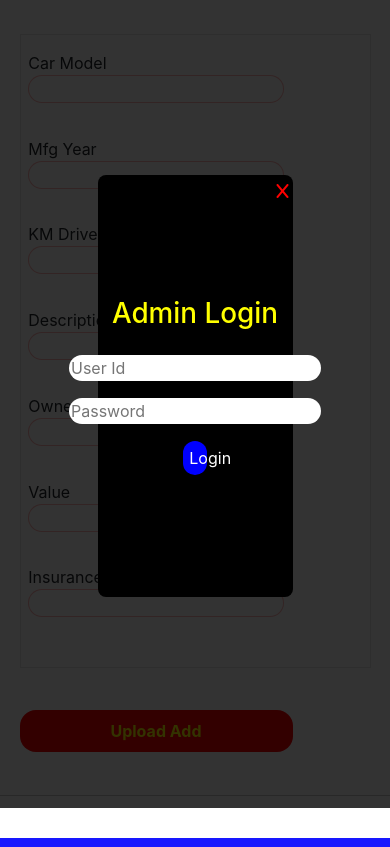
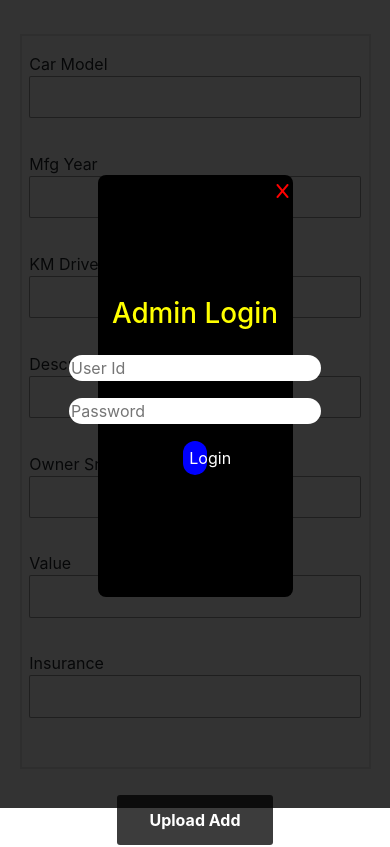
Before and after one commit to Rupam-B/Car-Relation-bsp, a React (Create React App) app: page /SellCarPortal in a window 390 px wide. Shown: the part 880-1727 px from the top of the page. Built offline with nearby package versions, Linux system fonts and the light colour scheme.

Commit message:
fourth commit

```diff
--- a/src/Components/DisplayCarDetailsPage/DispCarStyle.css
+++ b/src/Components/DisplayCarDetailsPage/DispCarStyle.css
@@ -47,6 +47,7 @@
     display: flex;
     flex-direction: column;
     align-items: center;
+    padding-top: 2vh;
 }
 .Car-EnquiryForm-div input{
     width: 80%;
@@ -76,11 +77,11 @@
 }
 .Enquiry-Submit-btn{
     margin-top: 5vh;
-    background-color: rgb(0, 0, 255);
-    color: white;
+    background-color: rgba(12, 12, 12, 0.8);
+        color: white;
     width: 12vh;
     height: 5vh;
-    border-radius: 1rem;
+    border-radius: 3px;
     border: none;
 }
 .Enquiry-Submit-btn:hover{
@@ -120,7 +121,7 @@
     }
     .Car-EnquiryForm-div{
         width: 90vw;
-        height: 40vh;
+        height: 50vh;
         border-radius: 1rem;
         position: relative;
         top: 0;
@@ -151,7 +152,7 @@
         padding-top: 2vh;
     }
     .Enquiry-Submit-btn{
-        margin-top: 1vh;
+        margin-top: 3vh;
     }
 
 
--- a/src/Components/HomePage/Home.jsx
+++ b/src/Components/HomePage/Home.jsx
@@ -29,7 +29,7 @@ const Home = () => {
               <p className="card-text">
                 {items.Description}
               </p>
-              <Link onClick={()=>HomeDispatch(addThisImage(items.src))} to={'/DisplayCarDetails'} className="btn btn-danger">See Details</Link>
+              <Link onClick={()=>HomeDispatch(addThisImage(items.src))} to={'/DisplayCarDetails'} className="btn car-details-btn">See Details</Link>
             </div>
           </div>
           ))}
--- a/src/Components/HomePage/HomeStyle.css
+++ b/src/Components/HomePage/HomeStyle.css
@@ -50,7 +50,10 @@
 .card-width-18{
     width: 18rem;
 }
-
+.car-details-btn{
+    background-color: rgba(12, 12, 12, 0.8);
+        color: white;
+}
 
 
 
--- a/src/Components/SellCar/SellCar.jsx
+++ b/src/Components/SellCar/SellCar.jsx
@@ -1,4 +1,4 @@
-import React, { useState } from 'react'
+import React, { useRef, useState } from 'react'
 import './sellcarStyle.css'
 import { Link } from 'react-router-dom'
 import { toast } from 'react-toastify';
@@ -6,6 +6,7 @@ import 'react-toastify/dist/ReactToastify.css';
 
 const SellCar = () => {
   const [selectedImages, setSelectedImages] = useState([]);
+  const inputRef = useRef(null);
 
   const handleFileChange = (event) => {
     const files = event.target.files;
@@ -19,7 +20,7 @@ const SellCar = () => {
     setSelectedImages(selectedImagesArray);
 
   };
-  const UploadAdd = () => {
+  const UploadApp = () => {
     toast.success('You App is Under Process, Will be Uploaded after verification',{
       position: 'top-center',
       autoClose: 3000,
@@ -29,6 +30,9 @@ const SellCar = () => {
       draggable: true,
       progress: undefined,
     });
+  }
+  const handleClickOnImagediv =()=>{
+      inputRef.current.click()
   }
   return (
     <div className='SellCar-main-div'>
@@ -43,12 +47,12 @@ const SellCar = () => {
 
         <div className='Sell-car-main-content'>
           <div className='Sell-car-image-upload'>
-            <div className='show-uploaded-image'>
+            <div onClick={handleClickOnImagediv} className='show-uploaded-image'>
               {selectedImages.length > 0 ? selectedImages.map((imageUrl, index) => (
                 <img key={index} src={imageUrl} alt={`uploaded-${index}`} />
               )) : <h3 className='substitute-image-text'>Add Images here</h3>}
             </div>
-            <input type="file" placeholder='image' multiple onChange={handleFileChange} />
+            <input type="file" placeholder='image' multiple onChange={handleFileChange} ref={inputRef} />
           </div>
           <div className='Sell-car-details-fill'>
             <div className='Sell-car-details-fill-main-div'>
@@ -73,7 +77,9 @@ const SellCar = () => {
               <label htmlFor="Insurance">Insurance</label>
               <input type="text" id="Insurance" name="Insurance" />
             </div>
-            <button onClick={UploadAdd} className='Add-Upload-button'>Upload Add</button>
+            <div className='Upload-btn'>
+            <button onClick={UploadApp} className='Add-Upload-button'>Upload Add</button>
+            </div>
           </div>
         </div>
       </div>
--- a/src/Components/SellCar/sellcarStyle.css
+++ b/src/Components/SellCar/sellcarStyle.css
@@ -28,6 +28,9 @@
     margin-left: 8vw;
     margin-top: 10vh;
 }
+.show-uploaded-image{
+    cursor: pointer;
+}
 .show-uploaded-image img{
     width: 5vw;
     height: 8vh;
@@ -35,29 +38,29 @@
     margin: 3px;
 }
 .Sell-car-details-fill-main-div{
-    width: 50vw;
+    width: 40vw;
     border: 1px solid rgb(12, 12, 12,0.1);
     padding: 1rem 2rem;
 }
 .Sell-car-details-fill-main-div input{
-    margin-right: 6vw;
     margin-bottom: 4vh;
-    border: 1px solid rgba(255, 0, 0, 0.3);
-    border-radius: 1rem;
+    border: 2px solid rgba(7, 7, 7, 0.4);
+    border-radius: 3px;
     padding-left: 1vw;
+    width: 20vw;
 }
 .Sell-car-details-fill-main-div label{
     margin-right: 1vw;
-    width: 20vw;
+    width: 13vw;
 }
 .Add-Upload-button{
     margin-top: 5vh;
-    width: 50vw;
+    width: 20vw;
     height: 7vh;
-    background-color: red;
-    color: yellow;
-    border-radius: 2rem;
-    font-size:1.8rem;
+    background-color: rgba(12, 12, 12, 0.8);
+    color: white;
+    border-radius: 3px;
+    font-size:1.5rem;
     font-weight: bolder;
     border: none;
 }
@@ -93,28 +96,36 @@
     }
     .Sell-car-details-fill-main-div{
         width: 90vw;
-        border: 1px solid rgb(12, 12, 12,0.1);
+        border: 2px solid rgb(12, 12, 12,0.1);
         padding: 1rem 2vw;
         margin-top: 5vh;
     }
     .Sell-car-details-fill-main-div input{
-        margin-right: 8vw;
-        margin-bottom: 4vh;
-        border: 1px solid rgba(255, 0, 0, 0.3);
-        border-radius: 1rem;
+        width: 85vw;
+        border: 1px solid rgba(0, 0, 0, 0.4);
+        border-radius: 2px;
+        height: 5vh;
     }
     .Sell-car-details-fill-main-div label{
-        margin-right: 3vw;
+        /* margin: auto; */
         width: 25vw;
+        display: block;
+    }
+    .Upload-btn{
+        width: 90vw;
+        display: flex;
+        justify-content: center;
     }
     .Add-Upload-button{
-        margin-top: 5vh;
-        width: 70vw;
-        height: 5vh;
-        background-color: red;
-        color: yellow;
-        border-radius: 1rem;
-        font-size: 1rem;font-weight: bolder;
+        justify-self: center;
+        margin-top: 3vh;
+        width: 40vw;
+        height: 6vh;
+        background-color: rgba(12, 12, 12, 0.8);
+        color: white;
+        border-radius: 3px;
+        font-size: 1rem;
+        font-weight: bolder;
         border: none;
     }
 
```
